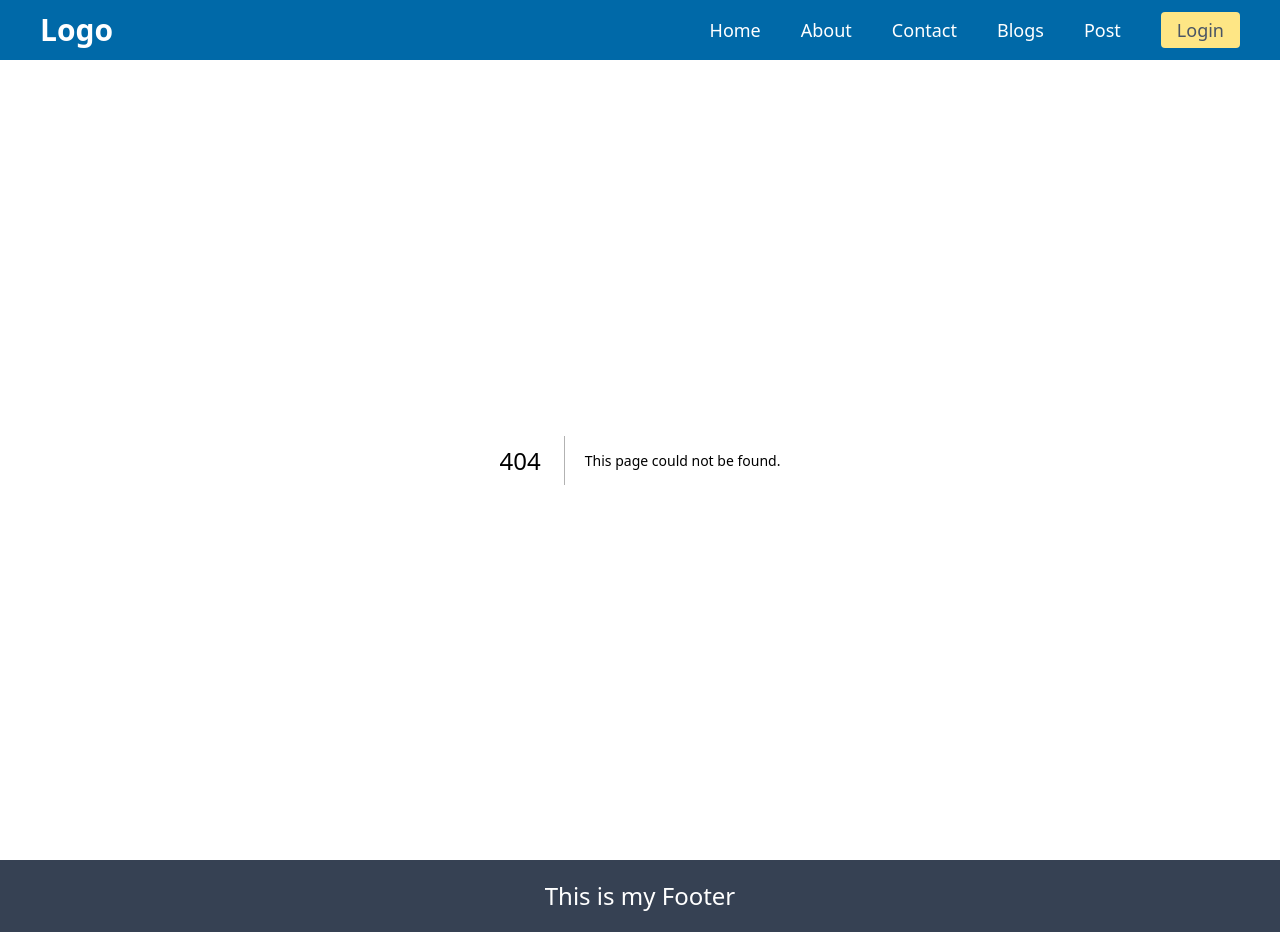
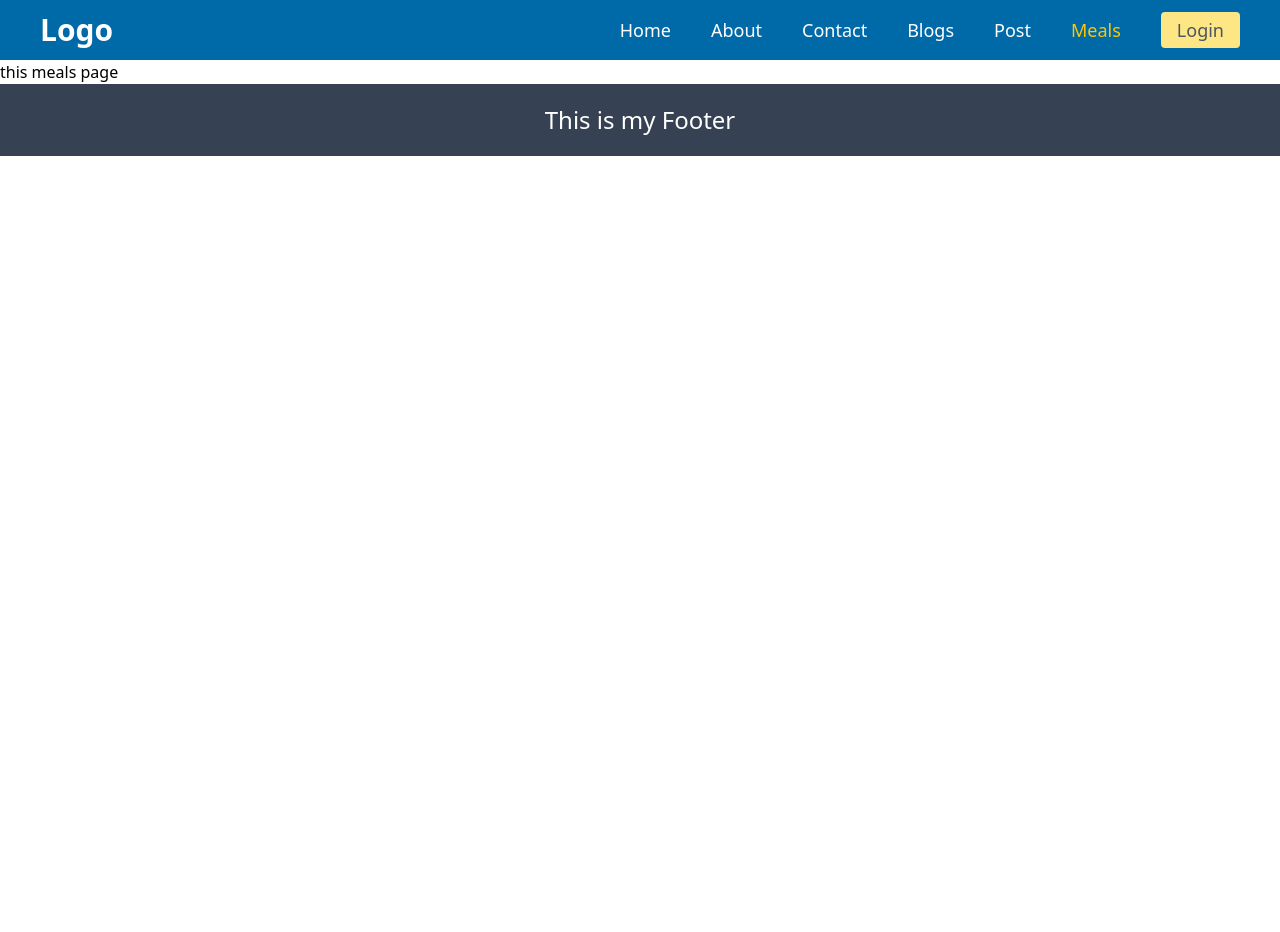
Before and after one commit to bharatroy4D/my-next-app, a Next.js app: page /meals in a window 1280 px wide. Before the commit this address had no page. After the commit the page ends 800 px from the top, so only its background shows below. Built offline with nearby package versions, Linux system fonts and the light colour scheme.

Commit message:
Next project into Meals route and meals page create

```diff
--- /dev/null
+++ b/src/app/meals/page.jsx
@@ -0,0 +1,11 @@
+import React from 'react';
+
+const MealPage = () => {
+    return (
+        <div>
+            this meals page
+        </div>
+    );
+};
+
+export default MealPage;
--- a/src/components/Header/Header.jsx
+++ b/src/components/Header/Header.jsx
@@ -15,6 +15,7 @@ const Header = () => {
         { "name": "Contact", "link": "/contact" },
         { "name": "Blogs", "link": "/blogs" },
         { "name": "Post", "link": "/post" },
+        { "name": "Meals", "link": "/meals" },
     ]
     if(PathName.includes("dashboard")) return <div className='bg-yellow-200 py-3'>Dashboard layout</div>
     return (
```
